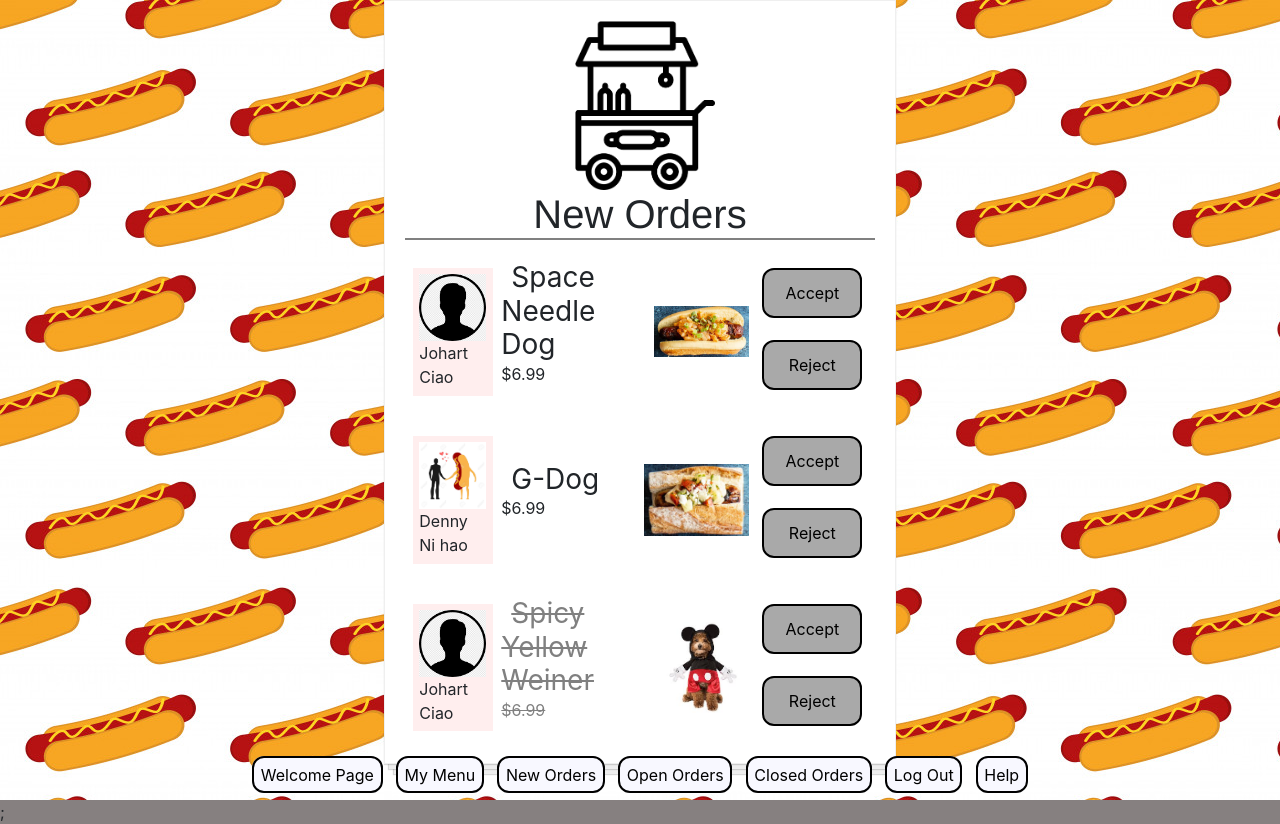
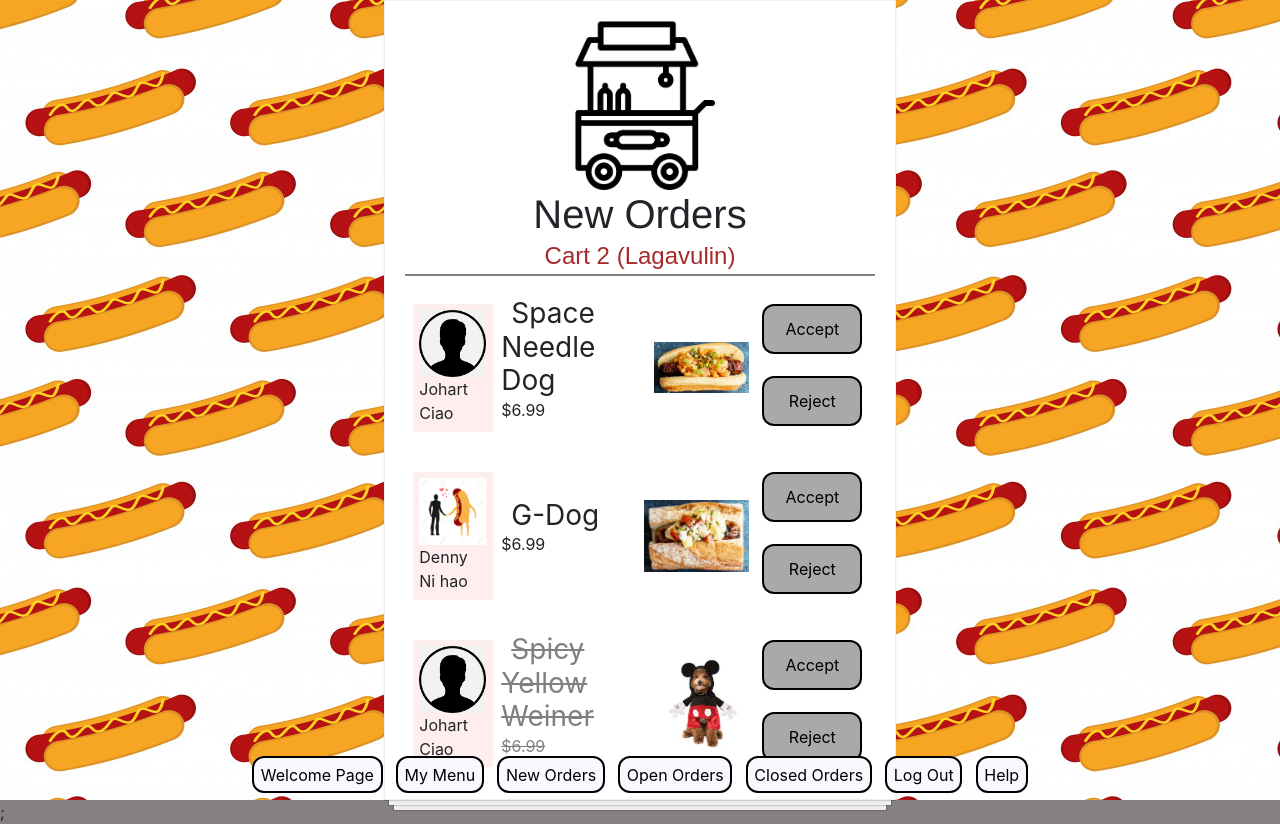
Before and after one commit to nataliagourova/AD320-power-team, a React (Create React App) app in the folder frontend/: page /vendor/newOrders in a window 1280 px wide. Built offline with nearby package versions, Linux system fonts and the light colour scheme; what react-google-maps would draw is missing.

Commit message:
add vendor info

```diff
--- a/frontend/src/vendor/Vendor.css
+++ b/frontend/src/vendor/Vendor.css
@@ -26,6 +26,10 @@
            /* The third layer shadow */
        0 20px 1px -9px rgba(0,0,0,0.15);
    padding: 20px;
+}
+.Vendor-VendorInfo {
+  font-family: Arial, Helvetica, sans-serif;
+  font-size: 18pt;
 }
 
 .Vendor > h1{
--- a/frontend/src/vendor/Vendor.js
+++ b/frontend/src/vendor/Vendor.js
@@ -1,7 +1,9 @@
 import React from 'react';
 import './Vendor.css';
 import MenuItem from './MenuItem';
+import VendorInfo from './VendorInfo';
 import menuData from "../data/menuData"
+import vendorData from "../data/vendorData"
 import NavBar from '../common/Nav';
 
 import logo from '../assets/hotdogcart.png'
@@ -32,7 +34,7 @@ function Vendor () {
                <img src={logo} alt="logo" />
                <h1>Menu</h1>
                <br />
-
+               <VendorInfo vendorCartId={1} />
                <h3>Turn On Cart</h3>
                <label className="switch">
                   <input type="checkbox" />
--- a/frontend/src/vendor/Vendor1.js
+++ b/frontend/src/vendor/Vendor1.js
@@ -1,14 +1,14 @@
 import React from 'react';
 import logo from '../assets/hotdogcart.png';
 import VendorOrders from './VendorOrders';
+import VendorInfo from './VendorInfo';
 import BottomMenu from './BottomMenu';
 import './Vendor1.css';
 
 function Vendor1() {
   return (
     <div className="App1">
-
-      <VendorOrders />;
+      <VendorOrders vendorCartId={1}/>;
 	    <BottomMenu />
     </div>
   );
--- /dev/null
+++ b/frontend/src/vendor/VendorInfo.css
@@ -0,0 +1,5 @@
+.VendorInfo-Container {
+    font-size: 18pt;
+    font-family: Arial, Helvetica, sans-serif;
+    color: brown;
+}
--- /dev/null
+++ b/frontend/src/vendor/VendorInfo.js
@@ -0,0 +1,16 @@
+import React from 'react';
+import './VendorInfo.css';
+import vendor from '../data/vendorData';
+
+class VendorInfo extends React.Component {
+    render() {
+        var vendorInfo = vendor[this.props.vendorCartId];
+        return (
+            <div className="VendorInfo-Container">
+                <span>Cart {vendorInfo.cartId} ({vendorInfo.cartName}) </span>
+            </div>
+        );
+    }
+}
+
+export default VendorInfo;
--- a/frontend/src/vendor/VendorOrders.js
+++ b/frontend/src/vendor/VendorOrders.js
@@ -1,13 +1,15 @@
 import React from 'react';
 import './VendorOrders.css';
 import MenuItem1 from './MenuItem1';
+import VendorInfo from './VendorInfo';
 import menuData1 from "../data/menuData1.js"
 
 import logo from '../assets/hotdogcart.png'
 
 
 
-function VendorOrders () {
+class VendorOrders extends React.Component {
+   render() {
          //Arrow function version
       //jokesData.map(joke => <Joke question={joke.question} punchLine={joke.punchLine} />)
 
@@ -29,13 +31,15 @@ function VendorOrders () {
                   <header className="V-header2">
                      <img src={logo} alt="logo" />
                      <h1>New Orders</h1>
+                     <VendorInfo vendorCartId={this.props.vendorCartId} />
                   </header>
 
 
                   {menuItemComponents}
                </div>
             </div>
-   )
+         );
+   }
 }
 
 export default VendorOrders;
```
Lines whose indentation alone changed are shown as unchanged.
